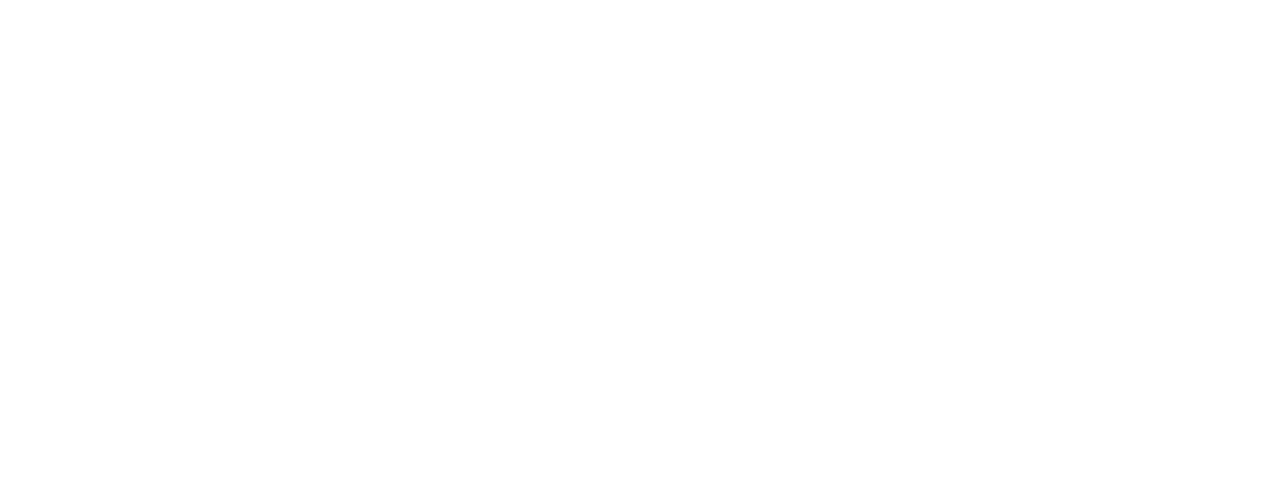
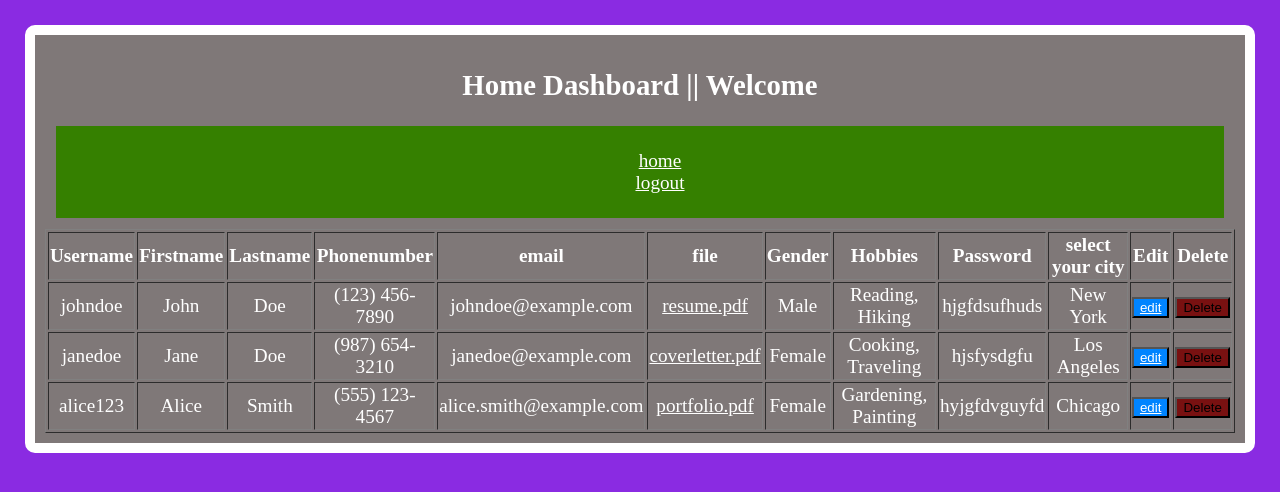
Before and after one commit to harshmalik1/malik, a plain HTML site: page first_project/src/profile.html in a window 1280 px wide. Drawn offline with Linux system fonts and the light colour scheme.

Commit message:
feat(improvement): added src file

```diff
--- /dev/null
+++ b/first_project/src/forget.html
@@ -0,0 +1,25 @@
+<!DOCTYPE html>
+<html lang="en">
+
+<head>
+    <meta charset="UTF-8">
+    <meta name="viewport" content="width=device-width, initial-scale=1.0">
+    <title></title>
+    <link rel="stylesheet" href="../asset/style.css">
+
+</head>
+
+<body>
+    <h3>forget password</h3>
+    <div class="container">
+        <div class="row">
+            <form action="./login.html">
+                <label for="">Email address / number</label>
+                <input type="text" name="" id="" placeholder="enter your email or number">
+                <input type="submit" name="submit" value="submit">
+            </form>
+        </div>
+    </div>
+</body>
+
+</html>
--- a/first_project/src/profile.html
+++ b/first_project/src/profile.html
@@ -0,0 +1,97 @@
+<!DOCTYPE html>
+<html lang="en">
+
+<head>
+    <meta charset="UTF-8">
+    <meta name="viewport" content="width=device-width, initial-scale=1.0">
+    <title>profile</title>
+    <link rel="stylesheet" href="../asset/style.css">
+</head>
+
+<body>
+    <div class="container">
+        <h2>Home Dashboard || Welcome</h2>
+        <div class="row">
+            <nav>
+                <ul class="nav nav-pills nav-fill" style="list-style: none;">
+                    <li class="nav-item"><a href="./profile.html">home</a></li>
+                    <li class="nav-item"><a href="./login.html">logout</a></li>
+                </ul>
+            </nav>
+        </div>
+        <table border="1px; solid black;">
+            <tr>
+                <th>Username</th>
+                <th>Firstname</th>
+                <th>Lastname</th>
+                <th>Phonenumber</th>
+                <th>email</th>
+                <th>file</th>
+                <th>Gender</th>
+                <th>Hobbies</th>
+                <th>Password</th>
+                <th>select your city</th>
+                <th>Edit</th>
+                <th>Delete</th>
+            </tr>
+            <tr>
+                <td>johndoe</td>
+                <td>John</td>
+                <td>Doe</td>
+                <td>(123) 456-7890</td>
+                <td>johndoe@example.com</td>
+                <td><a href="#">resume.pdf</a></td>
+                <td>Male</td>
+                <td>Reading, Hiking</td>
+                <td>hjgfdsufhuds</td>
+                <td>New York</td>
+                <td><button style="background-color: rgb(0, 132, 255);"><a href="./profileEdit.html">edit</a></button>
+                </td>
+                <td><button style="background-color: rgb(121, 17, 17);" onclick="abc()" id="delete">Delete</button></td>
+            </tr>
+            <tr>
+                <td>janedoe</td>
+                <td>Jane</td>
+                <td>Doe</td>
+                <td>(987) 654-3210</td>
+                <td>janedoe@example.com</td>
+                <td><a href="#">coverletter.pdf</a></td>
+                <td>Female</td>
+                <td>Cooking, Traveling</td>
+                <td>hjsfysdgfu</td>
+                <td>Los Angeles</td>
+                <td><button style="background-color: rgb(0, 132, 255);"><a href="./profileEdit.html">edit</a></button>
+                </td>
+                <td><button style="background-color: rgb(121, 17, 17);" onclick="abc()" id="delete">Delete</button></td>
+            </tr>
+            <tr>
+                <td>alice123</td>
+                <td>Alice</td>
+                <td>Smith</td>
+                <td>(555) 123-4567</td>
+                <td>alice.smith@example.com</td>
+                <td><a href="#">portfolio.pdf</a></td>
+                <td>Female</td>
+                <td>Gardening, Painting</td>
+                <td>hyjgfdvguyfd</td>
+                <td>Chicago</td>
+                <td><button style="background-color: rgb(0, 132, 255);"><a href="./profileEdit.html">edit</a></button>
+                </td>
+                <td><button style="background-color: rgb(121, 17, 17);" onclick="abc()" id="delete">Delete</button></td>
+
+            </tr>
+        </table>
+    </div>
+    <script>
+        function abc() {
+            const deleteItems = document.getElementById('delete');
+            if (deleteItems) {
+
+                alert('are you sure  to delete this items ')
+
+            }
+        }
+    </script>
+</body>
+
+</html>
```
Also changed, not shown: first_project/src/index.html (+3 -3 lines), first_project/src/login.html (+51 -0 lines), first_project/src/profileEdit.html (added, +76 -0 lines), first_project/src/register.html (deleted).
